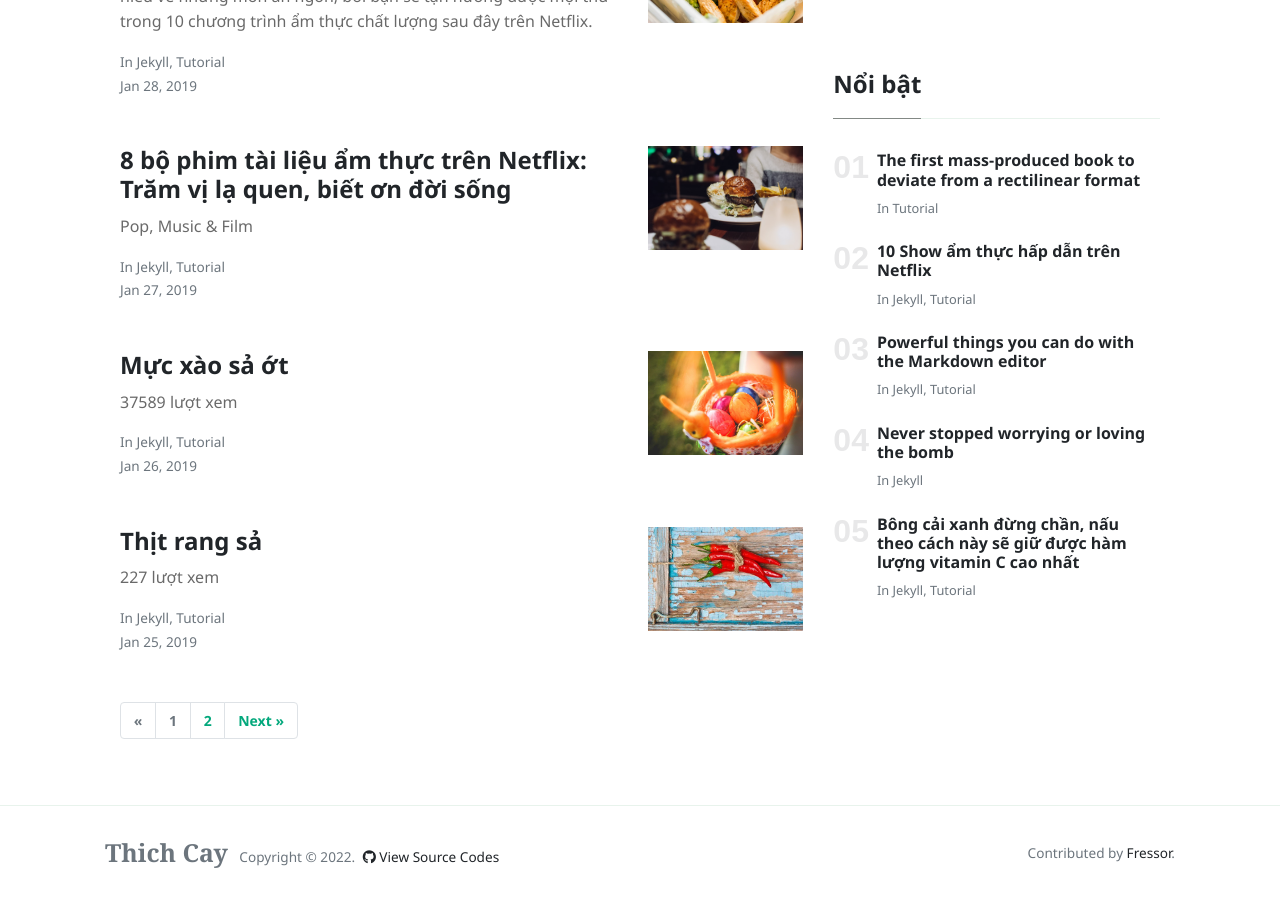
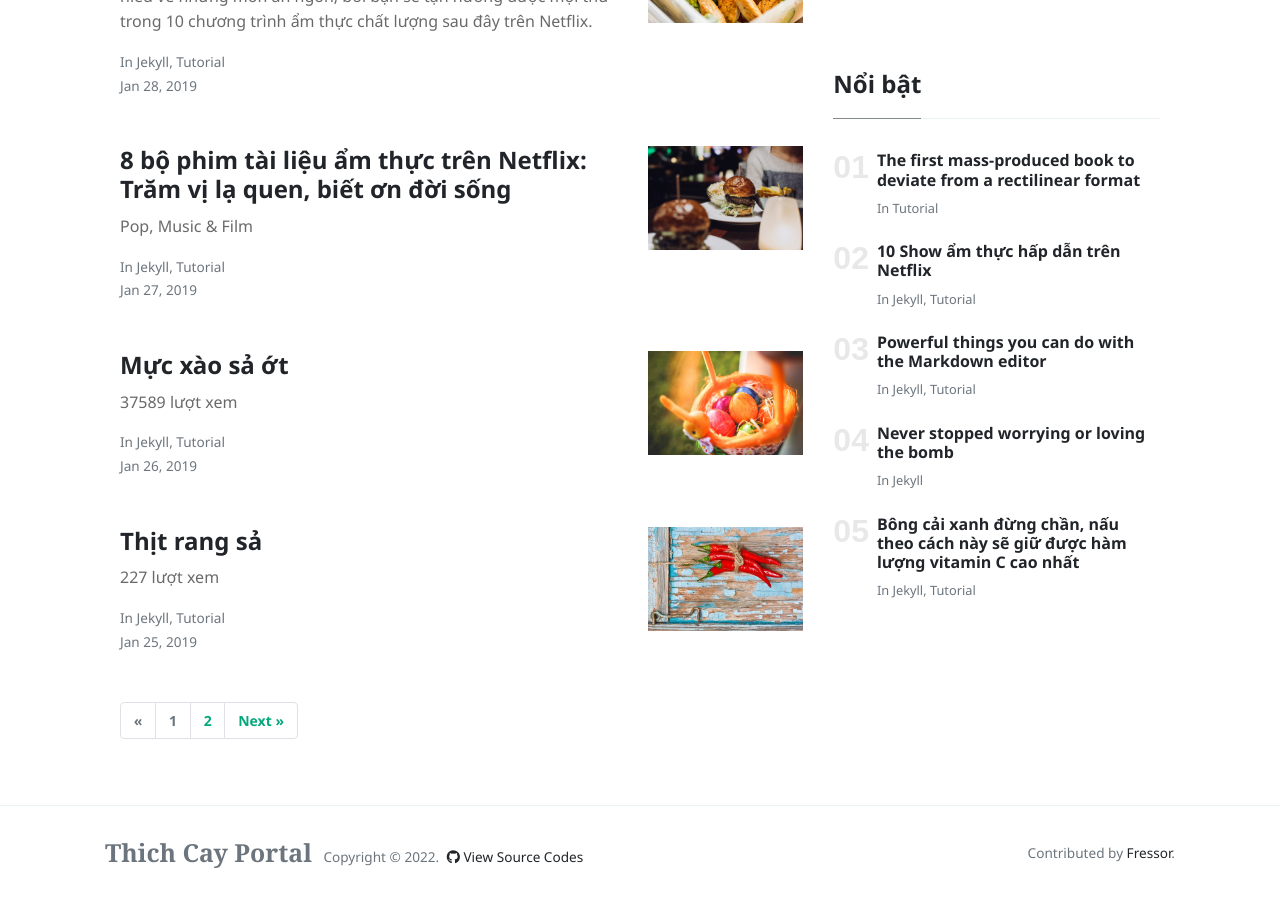
Before and after one commit to thichcayvn/thichcayvn.github.io, a Jekyll site: the page built from index.html, in a window 1280 px wide and 900 px high, scrolled down 1548 px. Built offline with Jekyll 4.4.1, drawn with Linux system fonts in a browser that asks for light colours; nearby versions of some CDN libraries; the list of posts is cut into pages by our own code.

Commit message:
commit on 'master'

```diff
--- a/_layouts/default.html
+++ b/_layouts/default.html
@@ -77,7 +77,7 @@
         <div class="container">
         <div class="row align-items-center justify-content-between">
             <div>
-                <span class="navbar-brand mr-2 mb-0"><strong>Thich Cay</strong></span>
+                <span class="navbar-brand mr-2 mb-0"><strong>Thich Cay Portal</strong></span>
                 <span>Copyright © <script>document.write(new Date().getFullYear())</script>.</span>
 
                 <!--  Github Repo Star Btn-->
```
